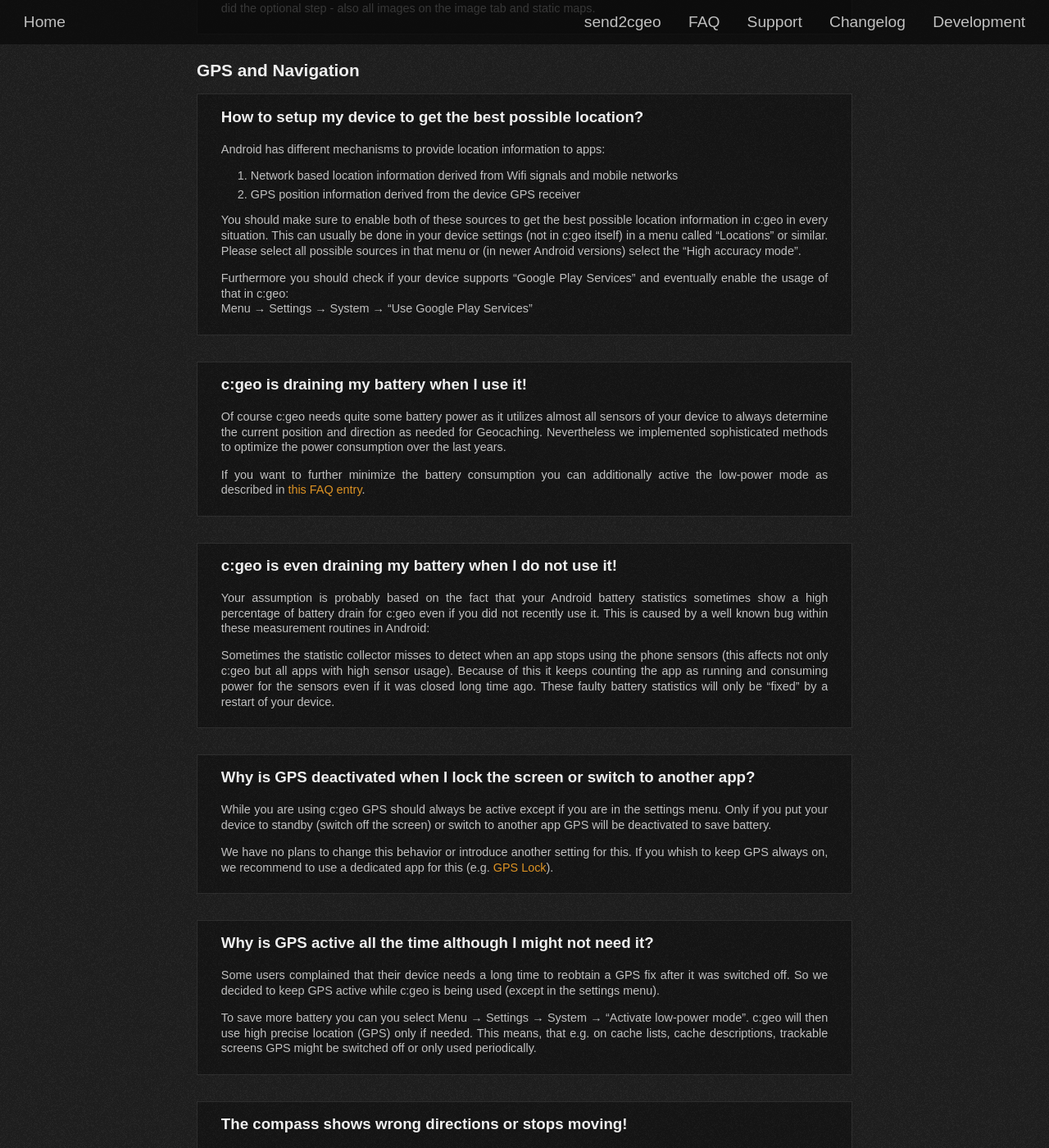
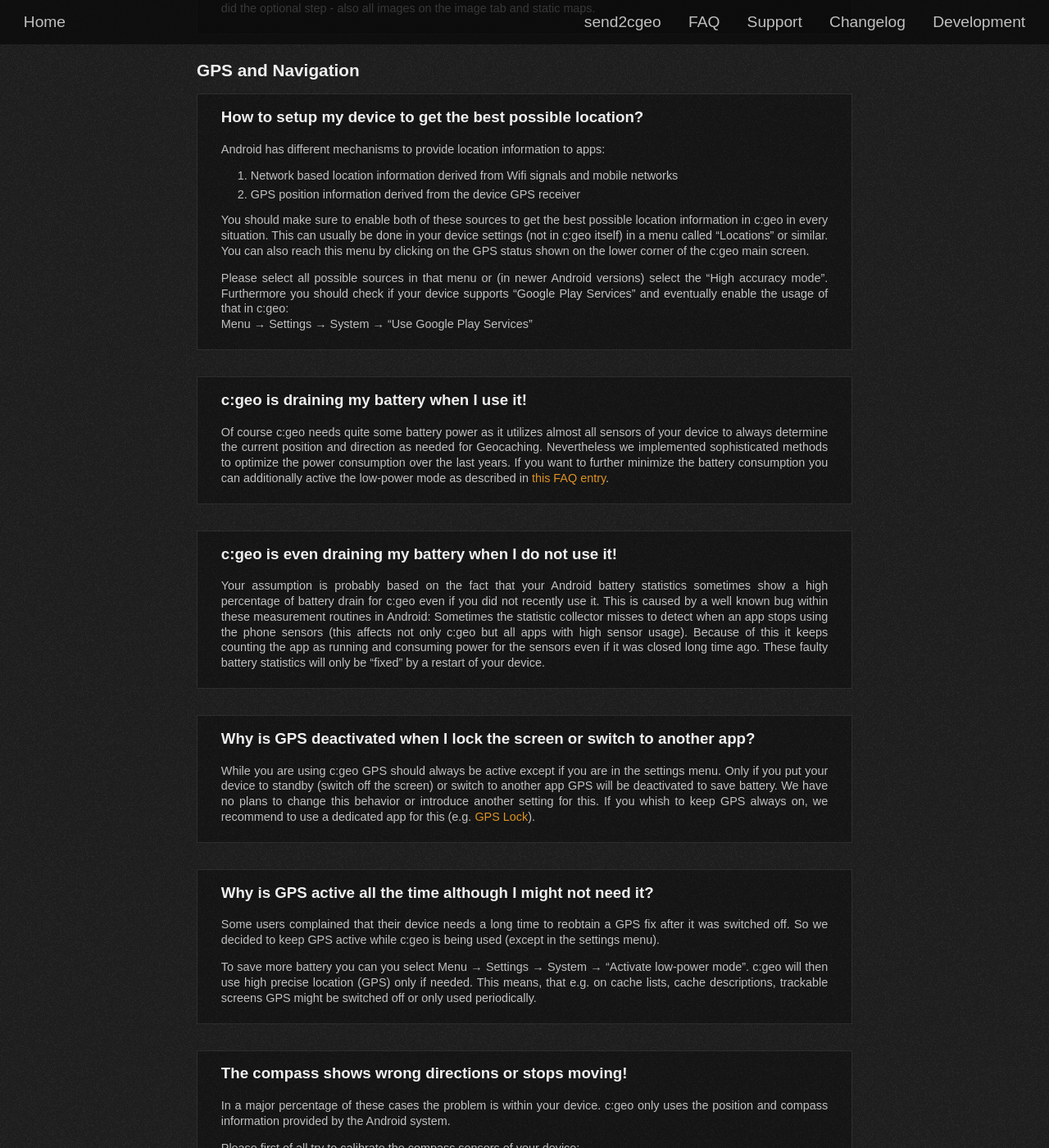
Before and after one commit to cgeo/cgeo.github.io, a Jekyll site: the page built from faq.html, in a window 1280 px wide and 1400 px high, scrolled down 16284 px. Shown: the whole window at 82% size. Built offline with Jekyll 4.4.1, drawn with Linux system fonts in a browser that asks for light colours; some web fonts are replaced; some of the changed lines change nothing that is shown.

Commit message:
FAQ: German localization (batch 4)

```diff
--- a/_data/faq.yml
+++ b/_data/faq.yml
@@ -1088,34 +1088,56 @@
                 2. GPS position information derived from the device GPS receiver
 
                 You should make sure to enable both of these sources to get the best possible location information in c:geo in every situation.
-                This can usually be done in your device settings (not in c:geo itself) in a menu called "Locations" or similar.
+                This can usually be done in your device settings (not in c:geo itself) in a menu called "Locations" or similar. You can also reach this menu by clicking on the GPS status shown on the lower corner of the c:geo main screen.
+
                 Please select all possible sources in that menu or (in newer Android versions) select the "High accuracy mode".
-
                 Furthermore you should check if your device supports "Google Play Services" and eventually enable the usage of that in c:geo: \\
                 Menu → Settings → System → "Use Google Play Services"
-
-
+        de:
+            title: Wie stelle ich mein Gerät ein um die bestmögliche Lokalisierung zu haben?
+            content: |
+                Android hat verschiedene Mechanismen um Lokalisierungs-Informationen an Apps zu liefern:
+
+                1. Netzwerkbasierte Lokalisierung abgeleitet aus WLAN-Signalen und den Mobilfunknetzen
+                2. GPS-Positionsinformationen abgeleitet aus dem GPS-Empfänger des Gerätes
+
+                Stelle sicher, dass du beide Quellen aktiviert hast um in jeder Situation die bestmögliche Positionsbestimmung in c:geo zu erhalten.
+                Dies kann normalerweise in den Geräte-Einstellungen (nicht in c:geo selbst) in einem Menü namens "Lokalisierung" oder ähnlich ausgewählt werden. Diese Einstellungen erreichst man auch mit einem Klick auf den GPS-Status in der unteren Ecke des c:geo Hauptbildschirms.
+
+                Bitte wähle dort alle verfügbaren Quellen oder (in neueren Android-Versionen) wähle den Modus "Hohe Genauigkeit".
+                Weiterhin sollte man prüfen ob das Gerät die "Google Play-Dienste" unterstützt und ggf. deren Nutzung in den c:geo Einstellungen aktivieren:\\
+                Menü → Einstellungen → System → "Google Play-Dienste nutzen"
       - id: battery
         en:
             title: c:geo is draining my battery when I use it!
             content: |
                 Of course c:geo needs quite some battery power as it utilizes almost all sensors of your device to always determine the current position and direction as needed for Geocaching.
                 Nevertheless we implemented sophisticated methods to optimize the power consumption over the last years.
-
                 If you want to further minimize the battery consumption you can additionally active the low-power mode as described in [this FAQ entry](./faq.html#gps-highpower).
-
-
+        de:
+            title: c:geo saugt meinen Akku leer, wenn ich es nutze!
+            content: |
+                Natürlich verbraucht c:geo einiges an Akkuladung, da es fast alle Sensoren des Gerätes verwendet um ständig die für das Geocaching notwendige aktuelle Position und Richtung zu bestimmen.
+                Dennoch haben wir in den letzten Jahren hochentwickelte Methoden integriert um den Akkuverbrauch zu optimieren.
+                Wenn man den Akkuverbrauch weiter minimieren möchte, kann man zusätzlich wie in [diesem FAQ-Eintrag](./faq.html#gps-highpower) beschrieben den Energiesparmodus aktiveren
       - id: battery-drain
         en:
             title: c:geo is even draining my battery when I do not use it!
             content: |
                 Your assumption is probably based on the fact that your Android battery statistics sometimes show a high percentage of battery drain for c:geo even if you did not recently use it.
                 This is caused by a well known bug within these measurement routines in Android:
-
                 Sometimes the statistic collector misses to detect when an app stops using the phone sensors (this affects not only c:geo but all apps with high sensor usage).
                 Because of this it keeps counting the app as running and consuming power for the sensors even if it was closed long time ago.
                 These faulty battery statistics will only be "fixed" by a restart of your device.
-
+        de:
+            title: c:geo saugt sogar meinen Akku leer, wenn ich es nicht nutze!
+            content: |
+                Diese Annahme beruht vermutlich darauf, dass die Android Batterie-Statistiken manchmal für c:geo eine hohe Prozentzahl des Akkuverbrauchs anzeigen auch wenn c:geo nicht kürzlich genutzt wurde.
+                Dies wird durch einen wohlbekannten Fehler in den Messroutinen in Android verursacht:
+
+                Machmal verpaast der Statisik-Sammler festzustllen, dass eine App aufhört die Telefon-Sensoren zu verwenden (dies betrifft nicht nur c:geo sondern alle Apps mit hoher Sensor-Nutzung).
+                Darum zählt er diese App weiterhin als aktiv und Strom für Sensoren verbrauchend auch wenn sie bereits vor längerer Zeit geschlossen wurde.
+                Diese fehlerhaten Akku-Statistiken können nur "behoben" werden in dem man das Gerät neu startet.
 
       - id: gps-powersafe
         en:
@@ -1123,9 +1145,15 @@
             content: |
                 While you are using c:geo GPS should always be active except if you are in the settings menu.
                 Only if you put your device to standby (switch off the screen) or switch to another app GPS will be deactivated to save battery.
-
                 We have no plans to change this behavior or introduce another setting for this.
                 If you whish to keep GPS always on, we recommend to use a dedicated app for this (e.g. [GPS Lock](https://play.google.com/store/apps/details?id=com.silentlexx.gpslock)).
+        de:
+            title: Warum wird GPS deaktiviert wenn ich den Bildschirm sperre oder zu einer anderen App wechsele?
+            content: |
+                Während der Nutzung von c:geo ist das GPS außer in den Einstellungen immer aktiviert.
+                Nur wenn man das Gerät in den Bereitschaftsmodus (Ausschalten des Bildschirms) schaltet oder zu einer anderen Anwendung wechselt, wird das GPS deaktiviert um Strom zu sparen.
+                Wir planen nich dieses Verhalten zu ändern oder eine weitere Einsttellung dafür einzuführen.
+                Wenn man das GPS immer aktiv halten möchte, empfehlen wir eine dedizierte App dafaür zu nutzen (z.B. [GPS Lock](https://play.google.com/store/apps/details?id=com.silentlexx.gpslock)).
 
 
       - id: gps-highpower
```
